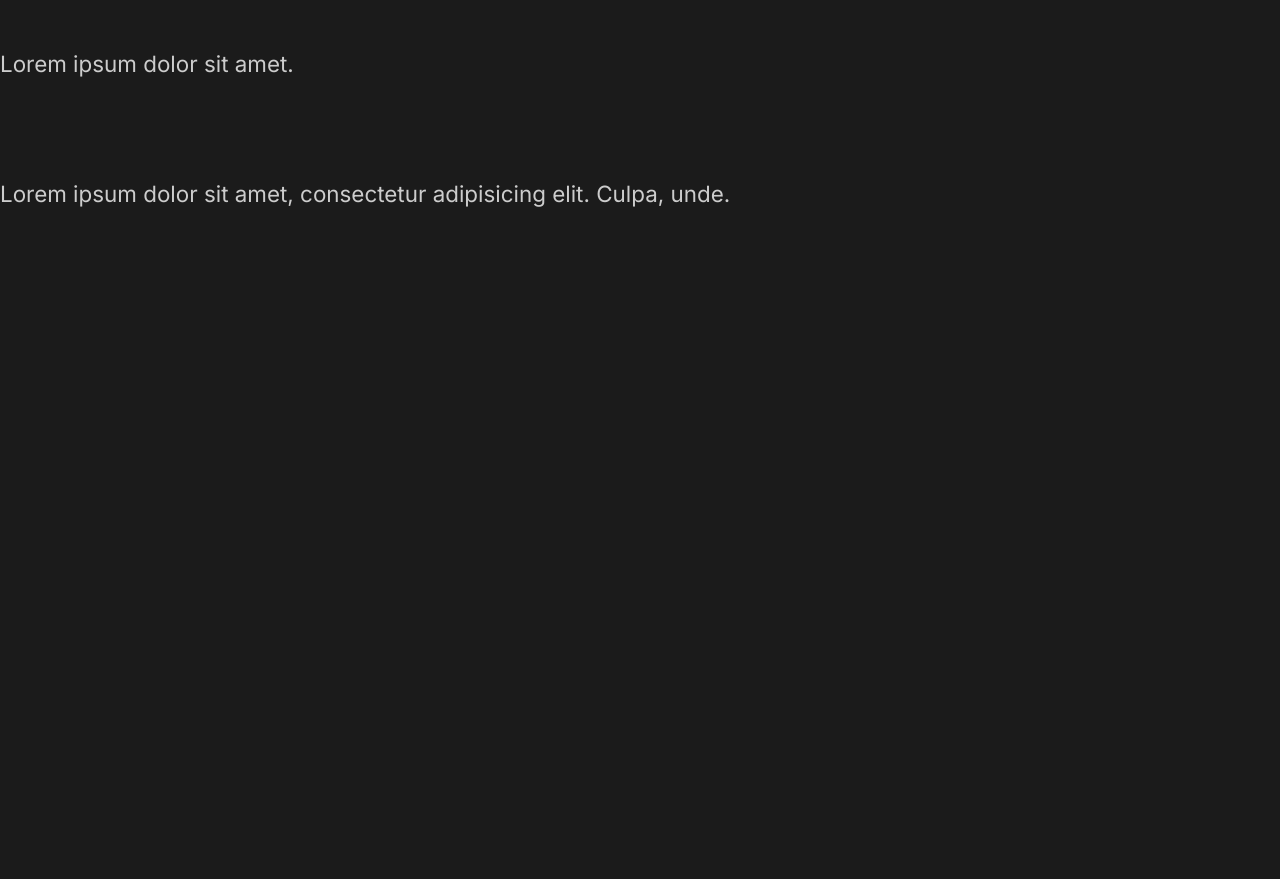
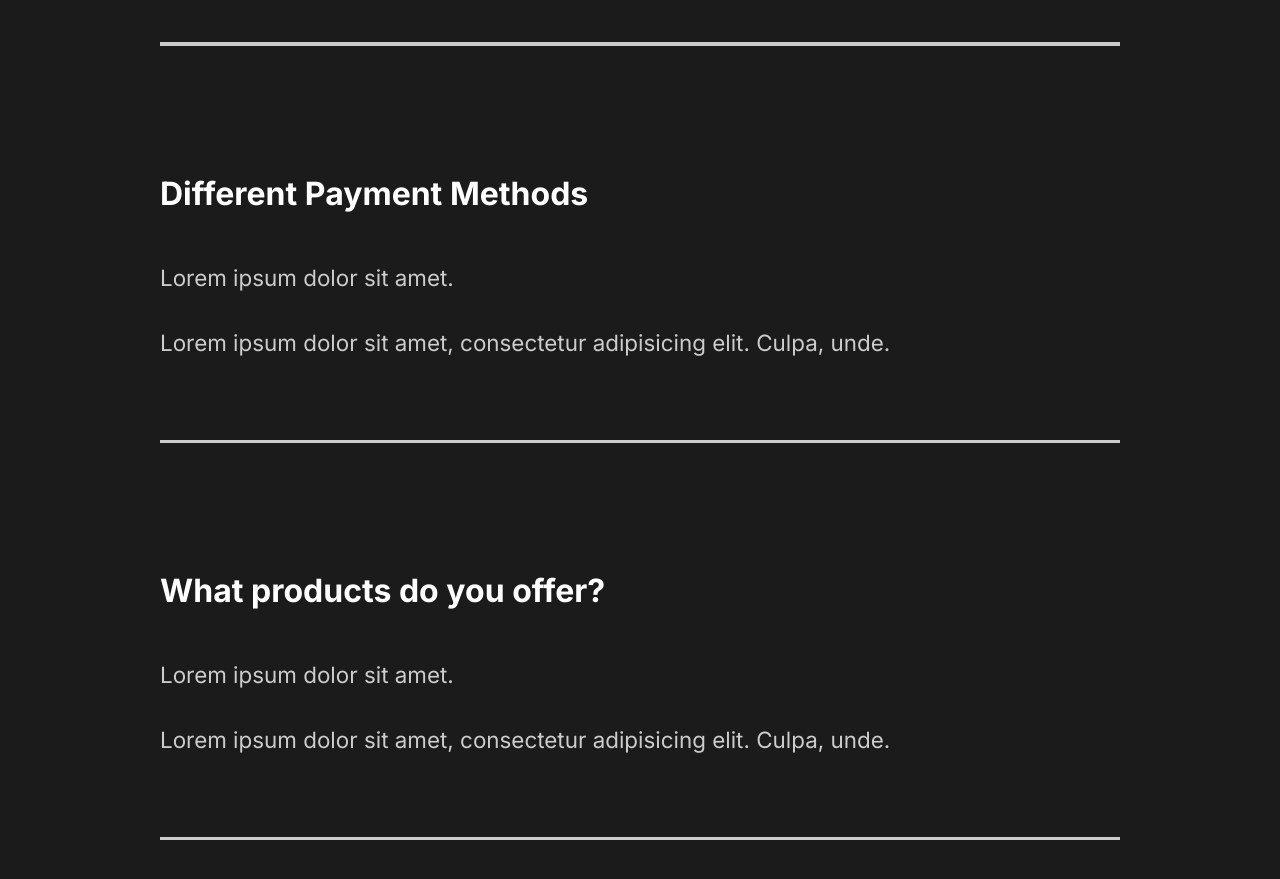
Before and after one commit to Hosseinht/ReactWebsite, a React (Create React App) app: page / in a window 1280 px wide. Shown: the part 2929-3808 px from the top of the page. Before the commit the page ends 3188 px from the top, so only its background shows below. Built offline with nearby package versions, Linux system fonts and the light colour scheme.

Commit message:
6.Styling FAQ Section

```diff
--- a/src/components/FaqSection.js
+++ b/src/components/FaqSection.js
@@ -1,15 +1,22 @@
 import React from 'react';
+
+//Styles
+import styled from "styled-components";
+import {About} from "../styles";
 
 
 const FaqSection = () => {
     return (
-        <div className="faq">
+        <Faq className="faq">
             <h2>Any Question <span>FAQ</span></h2>
             <div className="question">
                 <h4>How Do I Start?</h4>
                 <div className="answer">
                     <p>Lorem ipsum dolor sit amet.</p>
                     <p>Lorem ipsum dolor sit amet, consectetur adipisicing elit. Culpa, unde.</p>
+                </div>
+                <div className="faq-line">
+
                 </div>
             </div>
             <div className="question">
@@ -18,12 +25,18 @@
                     <p>Lorem ipsum dolor sit amet.</p>
                     <p>Lorem ipsum dolor sit amet, consectetur adipisicing elit. Culpa, unde.</p>
                 </div>
+                <div className="faq-line">
+
+                </div>
             </div>
             <div className="question">
                 <h4>Different Payment Methods</h4>
                 <div className="answer">
                     <p>Lorem ipsum dolor sit amet.</p>
                     <p>Lorem ipsum dolor sit amet, consectetur adipisicing elit. Culpa, unde.</p>
+                </div>
+                <div className="faq-line">
+
                 </div>
             </div>
             <div className="question">
@@ -32,10 +45,44 @@
                     <p>Lorem ipsum dolor sit amet.</p>
                     <p>Lorem ipsum dolor sit amet, consectetur adipisicing elit. Culpa, unde.</p>
                 </div>
+                <div className="faq-line">
+
+                </div>
             </div>
-        </div>
+        </Faq>
     )
 
-}
+};
+
+//Styles
+const Faq = styled(About)`
+  display: block;
+
+  span {
+    display: block;
+  }
+
+  h2 {
+    padding-bottom: 2rem;
+    font-weight: lighter;
+  }
+
+  .faq-line {
+    background: #cccccc;
+    height: 0.2rem;
+    margin: 2rem 0;
+    width: 100%;
+  }
+  .question {
+    padding: 3rem 0;
+    cursor: pointer;
+  }
+  .answer {
+    padding: 2rem 0;
+    p {
+      padding: 1rem 0;
+    }
+  }
+`;
 
 export default FaqSection;
--- a/src/components/GlobalStyle.js
+++ b/src/components/GlobalStyle.js
@@ -40,6 +40,7 @@
 
   h4 {
     font-weight: bold;
+    font-size: 2rem;
   }
 
   a {
```
